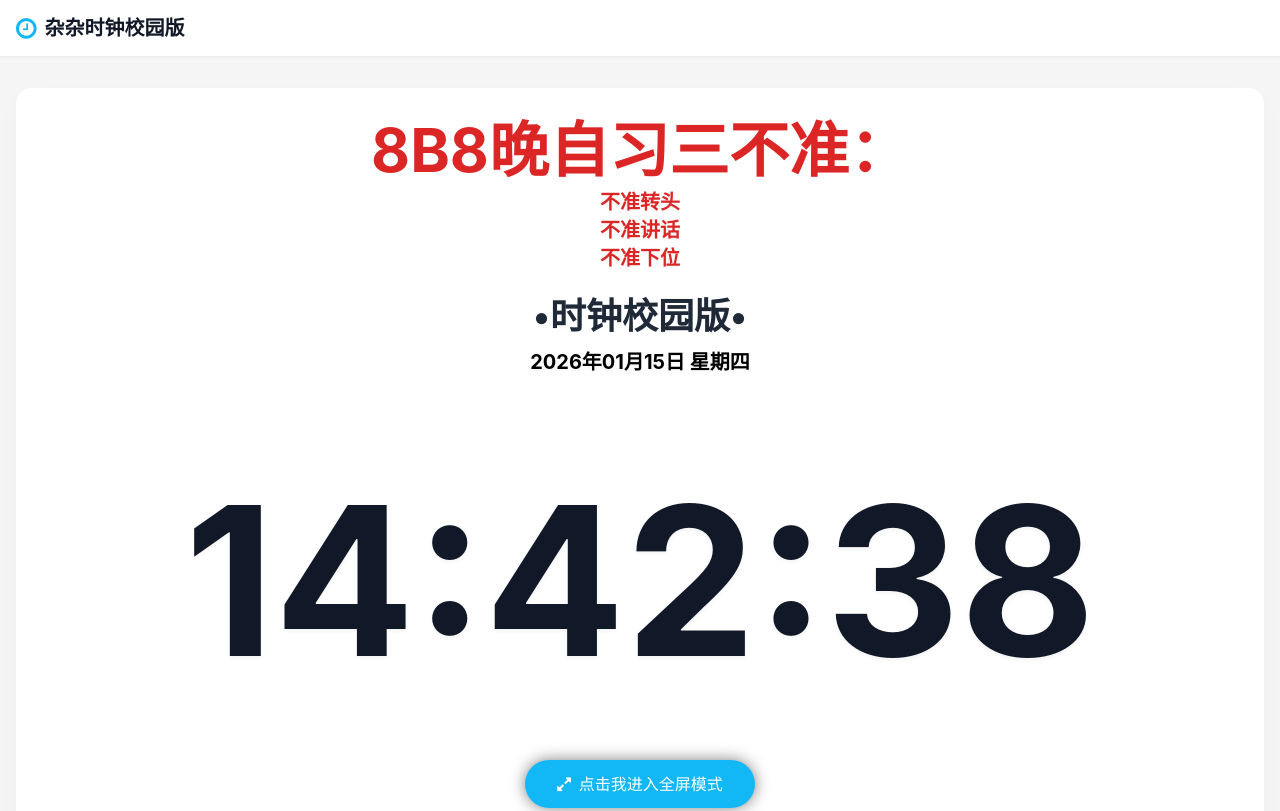
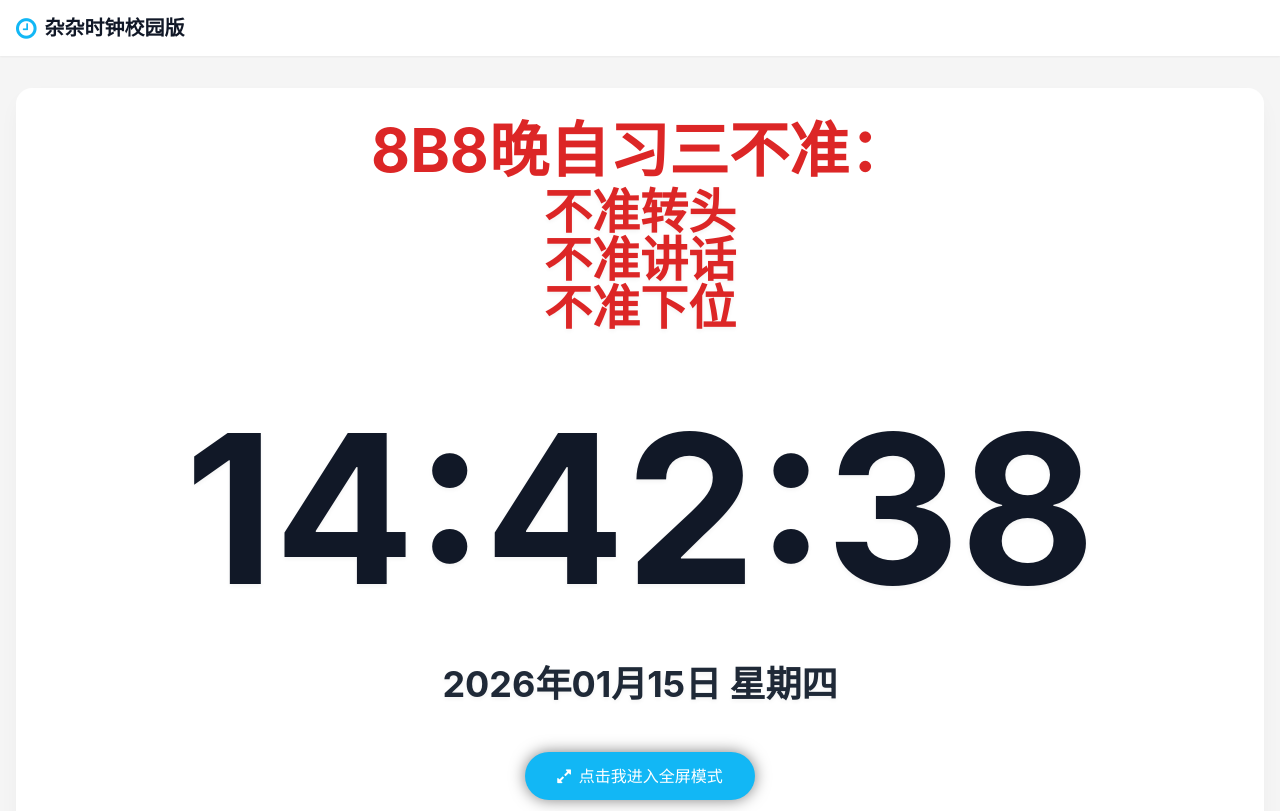
Before and after one commit to HJTOOLHUB/toolhub, a plain HTML site: page timeschool.html in a window 1280 px wide. Shown: the top 811 px of the page. Drawn offline with nearby package versions, Linux system fonts and the light colour scheme.

Commit message:
Update timeschool.html

```diff
--- a/timeschool.html
+++ b/timeschool.html
@@ -139,24 +139,25 @@
     <!-- 时钟卡片 -->
     <div class="w-full max-w-7xl bg-white rounded-2xl clock-shadow p-6 md:p-8 card-hover">
       <!-- 日期显示 -->
-      <div class="text-center mb-8 md:mb-12">
+      <div class="text-center mb-0 md:mb-5">
         <p class="text-3xl md:text-6xl font-bold mb-2 text-red-600">8B8晚自习三不准：</p>
-        <p class="text-black text-red-600 font-bold text-xl md:text-2.5xl px-4 md:px-10 text-shadow">不准转头</p>
-        <p class="text-black text-red-600 font-bold text-xl md:text-2.5xl px-4 md:px-10 text-shadow">不准讲话</p>
-        <p class="text-black text-red-600 font-bold text-xl md:text-2.5xl px-4 md:px-10 text-shadow">不准下位</p>
-        <p class="text-black text-red-600 font-bold text-xl md:text-2.5xl px-4 md:px-10 text-shadow"> </p>
-        <br>
-        <p class="text-3xl md:text-4xl font-bold mb-3">•时钟校园版•</p>
-        <p id="dateDisplay" class="text-black font-bold text-xl md:text-1.5xl px-3 md:px-10 text-shadow ">
-          2025年6月25日 星期三
-        </p>
+        <p class="text-black text-red-600 font-bold text-xl md:text-5xl px-4 md:px-10 text-shadow">不准转头</p>
+        <p class="text-black text-red-600 font-bold text-xl md:text-5xl px-4 md:px-10 text-shadow">不准讲话</p>
+        <p class="text-black text-red-600 font-bold text-xl md:text-5xl px-4 md:px-10 text-shadow">不准下位</p>
       </div>
 
       <!-- 时钟显示 -->
-      <div class="flex flex-col mb-2 items-center">
-        <div id="clockDisplay" class="text-[clamp(4rem,17vw,13rem)] font-bold text-neutral-900 mb-6 text-shadow">
+      <div class="flex flex-col mb-0 items-center">
+        <div id="clockDisplay" class="text-[clamp(3rem,17vw,13rem)] font-bold text-neutral-900 mb-0 text-shadow">
           14:30:45
         </div>
+
+      <!-- 日期显示 -->
+        <p id="dateDisplay" class="text-4xl font-bold text-x1 md:text-1.5xl px-3 md:px-10 text-shadow ">
+          2025年6月25日 星期三
+        </p>
+        <br>
+        <br>
 
         <!-- 全屏按钮 -->
         <button id="fullscreenBtn" class="bg-primary hover:bg-primary/90 text-white font-medium py-3 px-8 rounded-full mb-4 transition-all duration-300 flex items-center btn-glow">
```
